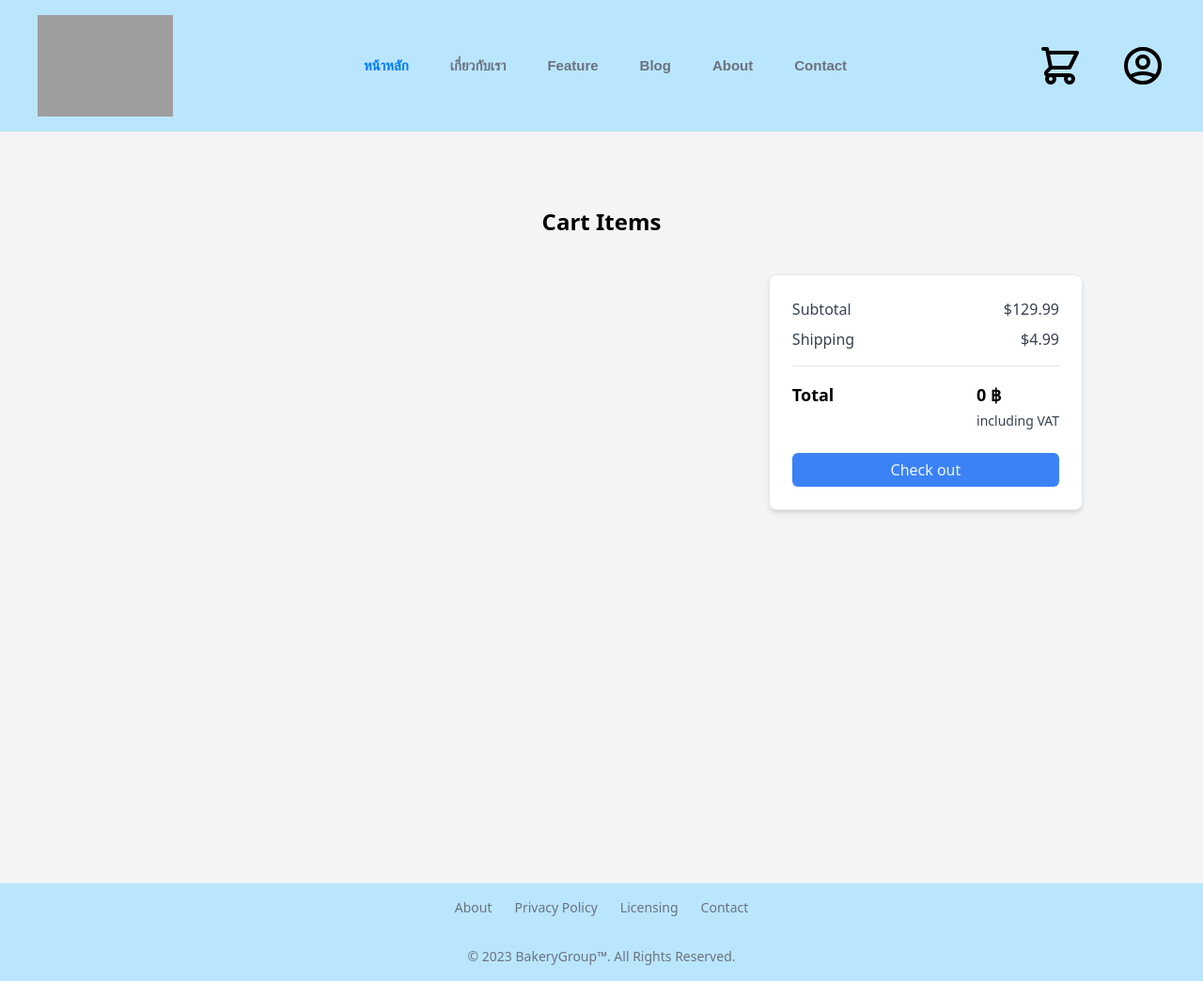
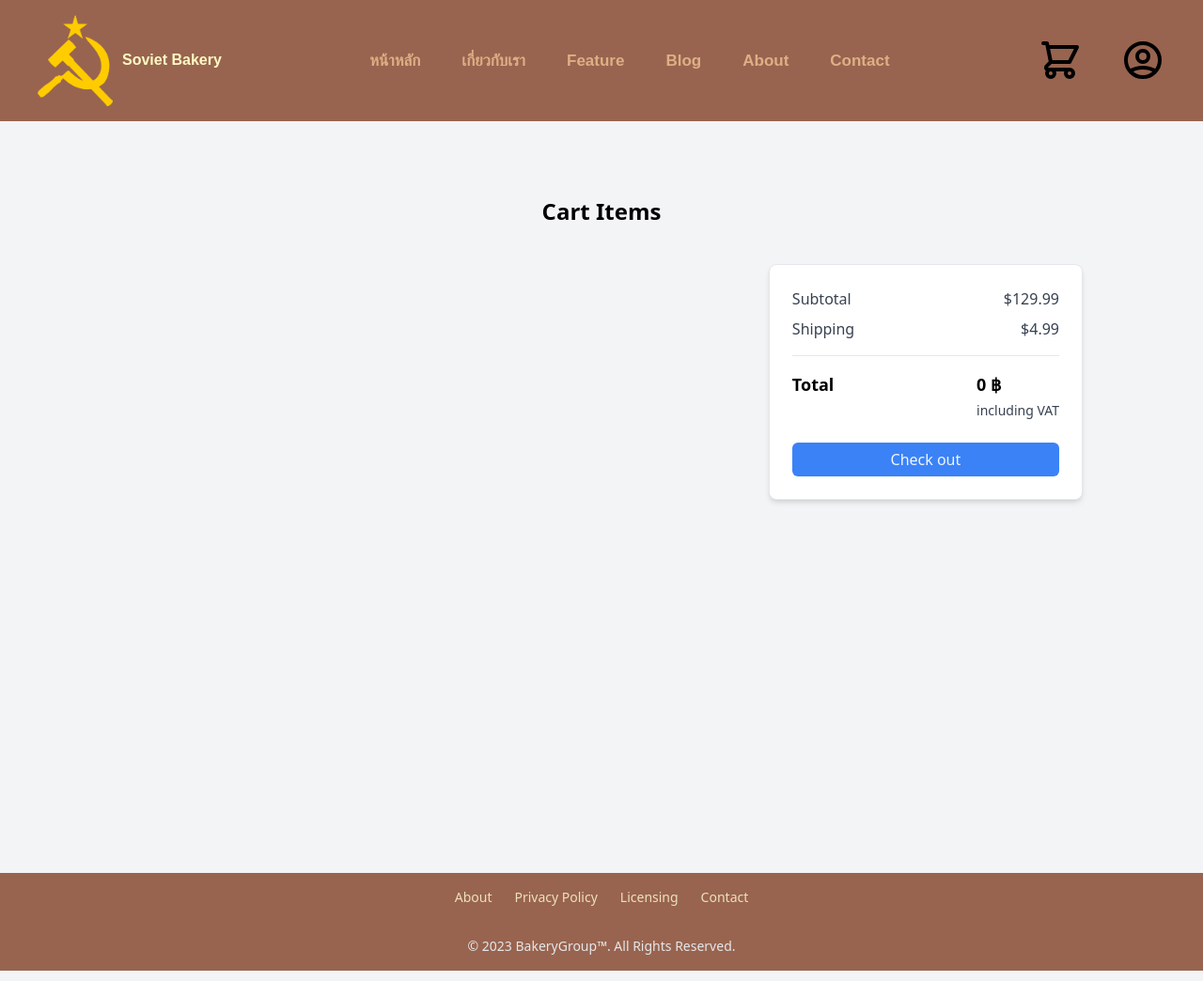
Before and after one commit to NKKNick/bakery, a Django app: page /cart in a window 1280 px wide. Shown: the whole page at 94% size. Run offline with Django 4.2, Linux system fonts and the light colour scheme; the visitor is signed in with stand-in values (Sample User, id 1); data comes from the database, SQL or seed files in the repository; some libraries are stand-ins or nearby versions; grey boxes are pictures that could not be loaded.

Commit message:
update nav and foot

```diff
--- a/bakery/bakery/settings.py
+++ b/bakery/bakery/settings.py
@@ -10,6 +10,7 @@ For the full list of settings and their values, see
 https://docs.djangoproject.com/en/4.2/ref/settings/
 """
 
+import os
 from pathlib import Path
 
 # Build paths inside the project like this: BASE_DIR / 'subdir'.
@@ -121,6 +122,7 @@ USE_TZ = True
 
 STATIC_URL = "static/"
 
+
 # Default primary key field type
 # https://docs.djangoproject.com/en/4.2/ref/settings/#default-auto-field
 
--- a/bakery/bakery_app/templates/components/footer.html
+++ b/bakery/bakery_app/templates/components/footer.html
@@ -1,8 +1,8 @@
 <section>
-    <footer class="bg-sky-200 dark:bg-gray-800 hidden md:block">
+    <footer class="bg-[#98644F]  hidden md:block">
       <!-- Footer content goes here -->
       <div class="w-full mx-auto max-w-screen-xl p-4 md:flex md:items-center md:justify-center">
-        <ul class="flex flex-wrap items-center mt-3 text-sm font-medium text-gray-500 dark:text-gray-400 sm:mt-0">
+        <ul class="flex flex-wrap items-center mt-3 text-sm font-medium text-[#eee1ba]  sm:mt-0">
           <li>
             <a href="#" class="hover:underline me-4 md:me-6">About</a>
           </li>
@@ -18,7 +18,7 @@
         </ul>
       </div>
       <div class="w-full mx-auto max-w-screen-xl p-4 md:flex md:items-center md:justify-center">
-        <span class="text-sm text-gray-500 sm:text-center dark:text-gray-400">© 2023 <a href="#" class="hover:underline">BakeryGroup™</a>. All Rights Reserved.</span>
+        <span class="text-sm text-gray-200 sm:text-center dark:text-gray-400">© 2023 <a href="#" class="hover:underline">BakeryGroup™</a>. All Rights Reserved.</span>
       </div>
     </footer>
 </section>
--- a/bakery/bakery_app/templates/components/header.html
+++ b/bakery/bakery_app/templates/components/header.html
@@ -1,9 +1,14 @@
+{% load static %}
 <section>
-<header class='shadow-md py-4 px-4 sm:px-10 bg-sky-200 font-[sans-serif] min-h-[70px]'>
+<header class='shadow-md py-4 px-4 sm:px-10 bg-[#98644F] font-[sans-serif] min-h-[70px]'>
+
     <div class='flex flex-wrap items-center justify-between gap-5 relative'>
         <!--Logo-->
-      <a href="javascript:void(0)"><img src="https://upload.wikimedia.org/wikipedia/commons/c/c3/Flag_of_the_Soviet_Union.png" alt="logo" class='w-36' />
+      <div class="flex justify-between items-center">
+        <a href="javascript:void(0)"><img src="{% static 'bakery_app/img/sovietbakery.png' %}" class='w-[5pc]'>
+        <a class="ml-[10px] font-bold text-yellow-100">Soviet Bakery</a>
       </a>
+    </div>
       {% if user.is_authenticated %}
       <div class='flex lg:order-1 max-sm:ml-auto'>
       <a href="{%url 'cart' %}">
@@ -39,9 +44,9 @@
 
       {% else %}
       <div class='flex lg:order-1 max-sm:ml-auto'>
-        <a href="{% url 'login' %}" class='px-4 py-2 text-sm rounded-full font-bold text-white border-2 border-[#007bff] bg-[#007bff] transition-all ease-in-out duration-300 hover:bg-transparent hover:text-[#007bff]'>
+        <a href="{% url 'login' %}" class='px-4 py-2 text-sm rounded-full font-bold text-[#deaf85] border-2 border-[#5e4134] bg-[#5e4134] transition-all ease-in-out duration-300  hover:text-[#5e4134] hover:bg-[#deaf85] hover:border-[#deaf85]'>
           Login</a>
-        <a href="{% url 'register' %}" class='px-4 py-2 text-sm rounded-full font-bold text-white border-2 border-[#007bff] bg-[#007bff] transition-all ease-in-out duration-300 hover:bg-transparent hover:text-[#007bff] ml-3'>
+        <a href="{% url 'register' %}" class='px-4 py-2 text-sm rounded-full font-bold text-[#deaf85] border-2 border-[#5e4134] bg-[#5e4134] transition-all ease-in-out duration-300 hover:text-[#5e4134] hover:bg-[#deaf85] hover:border-[#deaf85] ml-3'>
           Sign up</a>
         <button id="toggle" class='lg:hidden ml-7'>
           <svg class="w-7 h-7" fill="#000" viewBox="0 0 20 20" xmlns="http://www.w3.org/2000/svg">
@@ -55,22 +60,22 @@
       <ul id="collapseMenu" class='lg:!flex lg:space-x-5 max-lg:space-y-2 max-lg:hidden max-lg:py-4 max-lg:w-full'>
         <li class='max-lg:border-b max-lg:bg-[#007bff] max-lg:py-2 px-3 max-lg:rounded'>
           <a href="{% url 'index' %}"
-            class='lg:hover:text-[#007bff] text-[#007bff] max-lg:text-white block font-semibold text-[15px]'>หน้าหลัก</a>
+            class='lg:hover:text-[#eee1ba] text-[#deaf85] max-lg:text-white block font-bold text-[17px] '>หน้าหลัก</a>
         </li>
         <li class='max-lg:border-b max-lg:py-2 px-3 max-lg:rounded'><a href="{% url 'about' %}"
-            class='lg:hover:text-[#007bff] text-gray-500 block font-semibold text-[15px]'>เกี่ยวกับเรา</a>
+            class='lg:hover:text-[#eee1ba] text-[#deaf85] block font-bold text-[17px]'>เกี่ยวกับเรา</a>
         </li>
         <li class='max-lg:border-b max-lg:py-2 px-3 max-lg:rounded'><a href='javascript:void(0)'
-            class='lg:hover:text-[#007bff] text-gray-500 block font-semibold text-[15px]'>Feature</a>
+            class='lg:hover:text-[#eee1ba] text-[#deaf85] block font-bold text-[17px]'>Feature</a>
         </li>
         <li class='max-lg:border-b max-lg:py-2 px-3 max-lg:rounded'><a href='javascript:void(0)'
-            class='lg:hover:text-[#007bff] text-gray-500 block font-semibold text-[15px]'>Blog</a>
+            class='lg:hover:text-[#eee1ba] text-[#deaf85] block font-bold text-[17px]'>Blog</a>
         </li>
         <li class='max-lg:border-b max-lg:py-2 px-3 max-lg:rounded'><a href='javascript:void(0)'
-            class='lg:hover:text-[#007bff] text-gray-500 block font-semibold text-[15px]'>About</a>
+            class='lg:hover:text-[#eee1ba] text-[#deaf85] block font-bold text-[17px]'>About</a>
         </li>
         <li class='max-lg:border-b max-lg:py-2 px-3 max-lg:rounded'><a href='javascript:void(0)'
-            class='lg:hover:text-[#007bff] text-gray-500 block font-semibold text-[15px]'>Contact</a>
+            class='lg:hover:text-[#eee1ba] text-[#deaf85] block font-bold text-[17px]'>Contact</a>
         </li>
 
       </ul>
```
Also changed, not shown: bakery/bakery_app/static/bakery_app/img/sovietbakery.png (added).
